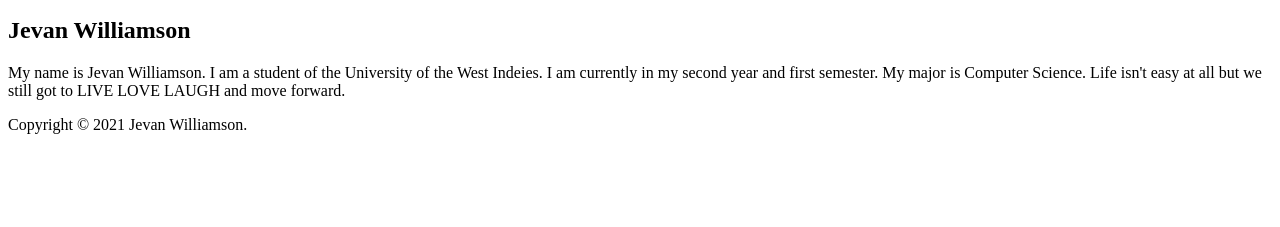
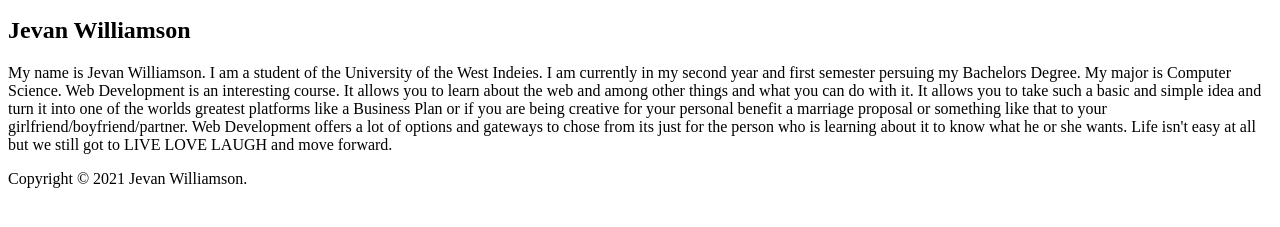
Before and after one commit to JSyndicate/info2180-lab1, a plain HTML site: page Index.html in a window 1280 px wide. Shown: the part 127-354 px from the top of the page. Drawn offline with Linux system fonts and the light colour scheme.

Commit message:
Index.html

```diff
--- a/Index.html
+++ b/Index.html
@@ -5,6 +5,7 @@
         <meta name="viewpoint" content="width=device-width, initial-scale=1.0">
         <meta http-equiv="X-UA-Compatible" content="ie=edge">
         <tittle>INFO2180 Lab 1</tittle>
+        <link rel="stylesheet" href="styles.css">
     </head>
     <body>
         <header>
@@ -13,7 +14,7 @@
         </header>
         <main>
             <h2>Jevan Williamson</h2>
-            <p>My name is Jevan Williamson. I am a student of the University of the West Indeies. I am currently in my second year and first semester. My major is Computer Science. Life isn't easy at all but we still got to LIVE LOVE LAUGH and move forward.</p>
+            <p>My name is Jevan Williamson. I am a student of the University of the West Indeies. I am currently in my second year and first semester persuing my Bachelors Degree. My major is Computer Science. Web Development is an interesting course. It allows you to learn about the web and among other things and what you can do with it. It allows you to take such a basic and simple idea and turn it into one of the worlds greatest platforms like a Business Plan or if you are being creative for your personal benefit a marriage proposal or something like that to your girlfriend/boyfriend/partner. Web Development offers a lot of options and gateways to chose from its just for the person who is learning about it to know what he or she wants. Life isn't easy at all but we still got to LIVE LOVE LAUGH and move forward.</p>
         </main>
         <footer>
             <p>Copyright &copy; 2021 Jevan Williamson.</p>
```
